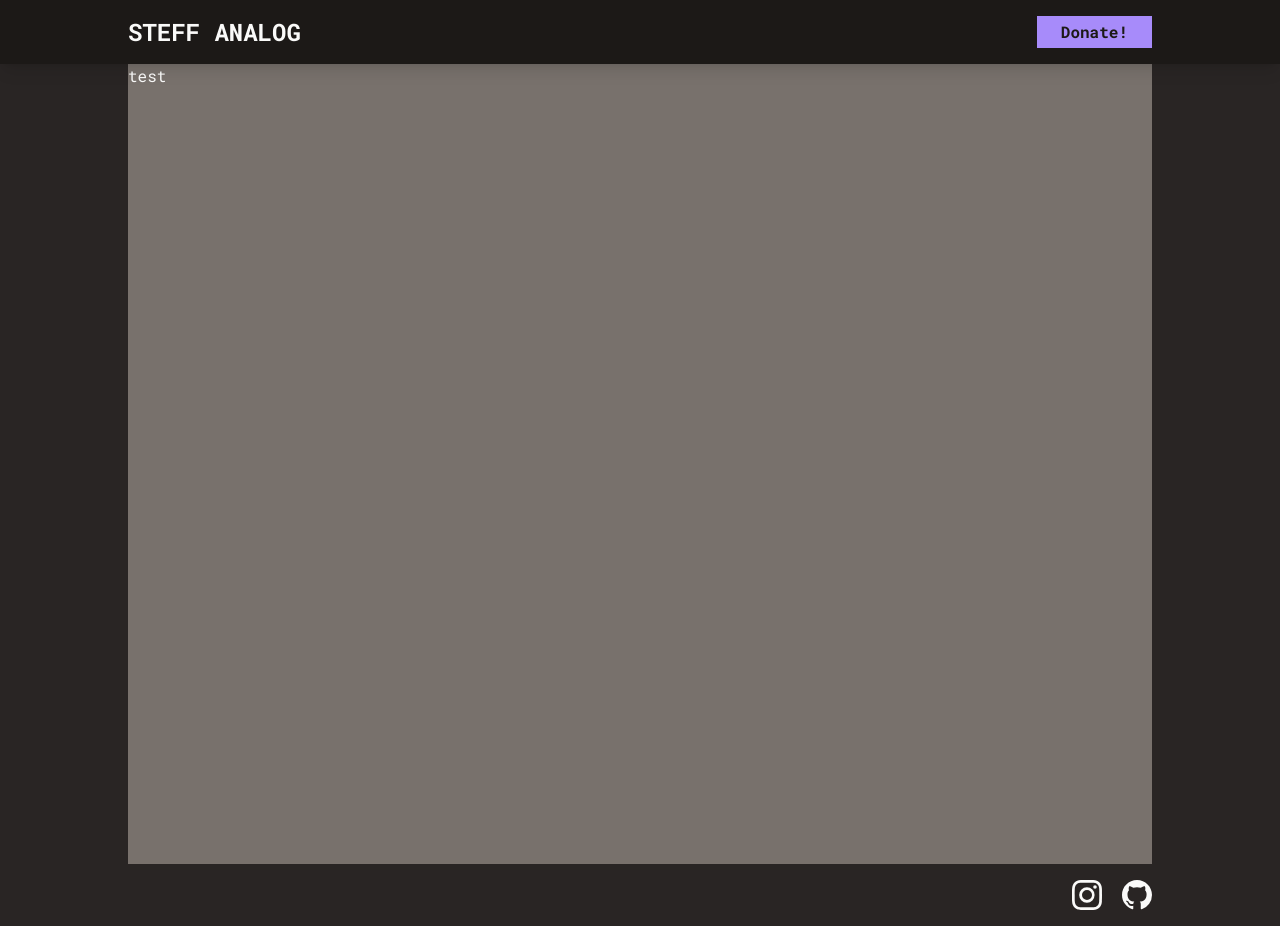
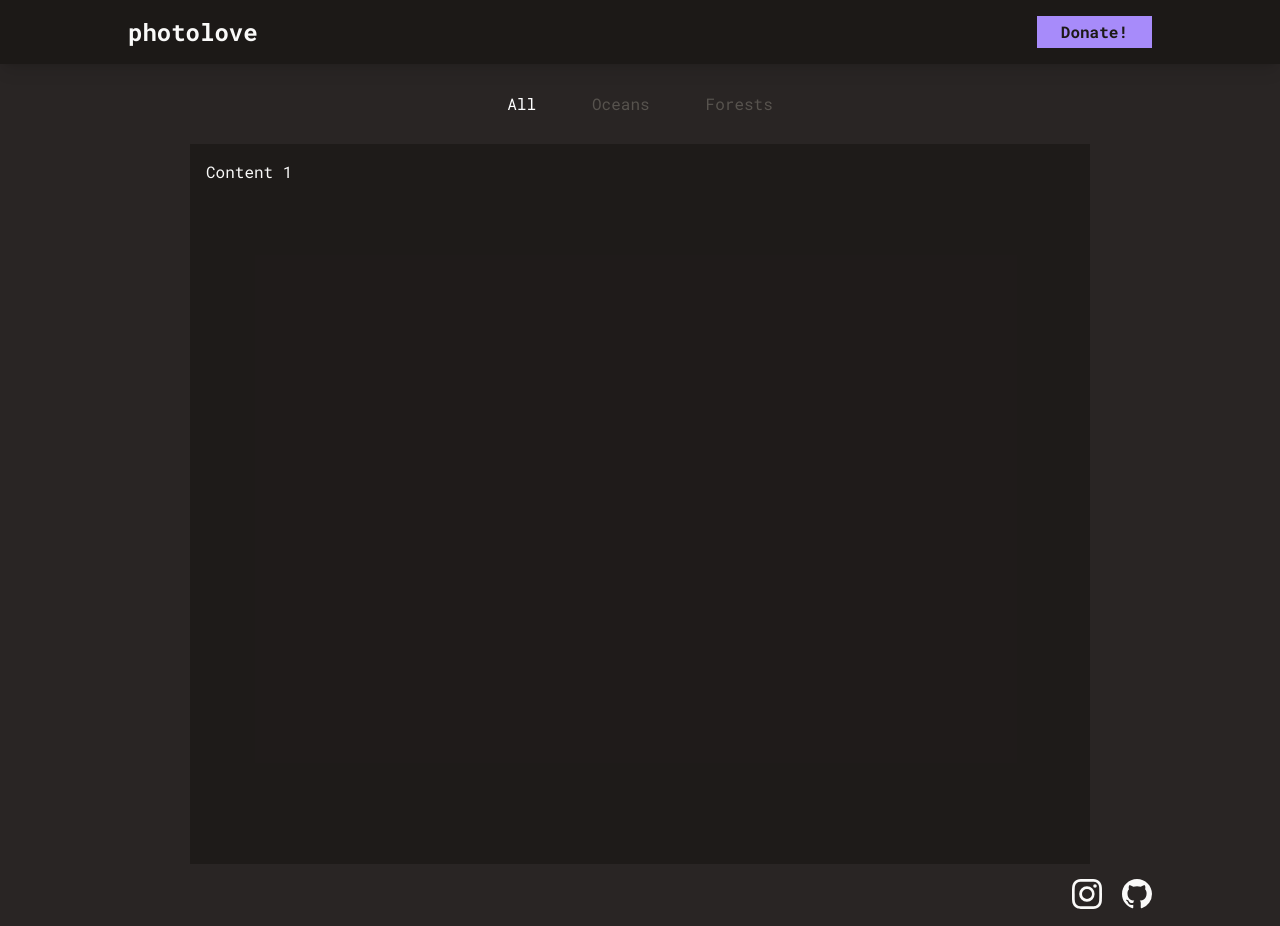
Before and after one commit to Stefano-Mazziotta/photography-website, a Next.js app: page / in a window 1280 px wide. Built offline with nearby package versions, Linux system fonts and the light colour scheme.

Commit message:
build the layout - add tab

```diff
--- a/package.json
+++ b/package.json
@@ -9,6 +9,7 @@
     "lint": "next lint"
   },
   "dependencies": {
+    "@headlessui/react": "^1.7.13",
     "@types/node": "18.15.5",
     "@types/react": "18.0.28",
     "@types/react-dom": "18.0.11",
--- a/src/components/Footer/index.tsx
+++ b/src/components/Footer/index.tsx
@@ -3,8 +3,8 @@ import { BsInstagram, BsGithub } from 'react-icons/bs';
 
 export function Footer() {
     return (
-        <footer className='w-full flex justify-center py-4'>
-            <nav className='w-4/5 flex justify-end gap-5 text-3xl'>
+        <footer className='w-full h-[60px] flex justify-center'>
+            <nav className='w-4/5 flex justify-end items-center gap-5 text-3xl'>
                 <Link className='hover:text-stone-400 transition-all' href={'#'}><BsInstagram /></Link>
                 <Link className='hover:text-stone-400 transition-all' href={'#'}><BsGithub /></Link>
             </nav>
--- a/src/components/Gallery/index.tsx
+++ b/src/components/Gallery/index.tsx
@@ -1,8 +1,47 @@
+import { Tab } from '@headlessui/react';
+
+const tabs = [
+    {
+        key: 'all',
+        display: 'All'
+    },
+    {
+        key: 'oceans',
+        display: 'Oceans'
+    },
+    {
+        key: 'forests',
+        display: 'Forests'
+    },
+]
+
 export function Gallery() {
+
+
     return (
         <section className='w-full h-screen flex justify-center'>
-            <article className='w-4/5 bg-stone-500'>
-                test
+            <article className='w-4/5 flex flex-col items-center'>
+
+                <Tab.Group>
+                    <Tab.List className='flex justify-center items-center gap-10 py-5'>
+
+                        {tabs.map(tab => (
+                            <Tab key={tab.key} className='p-2'>
+                                {({ selected }) => (
+                                    <span className={selected ? 'text-white' : 'text-stone-600'}>
+                                        {tab.display}
+                                    </span>
+                                )}
+                            </Tab>
+                        ))}
+                    </Tab.List>
+                    <Tab.Panels className='bg-stone-900 bg-opacity-80 h-full max-w-[900px] w-full p-2 sm:p-4'>
+                        <Tab.Panel>Content 1</Tab.Panel>
+                        <Tab.Panel>Content 2</Tab.Panel>
+                        <Tab.Panel>Content 3</Tab.Panel>
+                    </Tab.Panels>
+                </Tab.Group>
+
             </article>
         </section>
     )
--- a/src/components/Header/index.tsx
+++ b/src/components/Header/index.tsx
@@ -6,8 +6,8 @@ export function Header() {
             <nav className='w-4/5 flex justify-between items-center'>
                 <Link
                     href={'#'}
-                    className='text-2xl font-bold hover:text-stone-400 transition-all'>
-                    <h1>STEFF ANALOG</h1>
+                    className='text-2xl font-bold hover:text-violet-500 transition-all'>
+                    <h1>photolove</h1>
                 </Link>
                 <Link
                     href={'#'}
--- a/src/pages/index.tsx
+++ b/src/pages/index.tsx
@@ -11,7 +11,7 @@ export default function Home() {
   return (
     <main className={robotoMono.className}>
       <Head>
-        <title>Create Next App</title>
+        <title>Photolove</title>
         <meta name='description' content='Generated by create next app' />
         <meta name='viewport' content='width=device-width, initial-scale=1' />
         <link rel='icon' href='/favicon.ico' />
```
Also changed, not shown: 1 other file (tests, documents, lock files or other folders).
